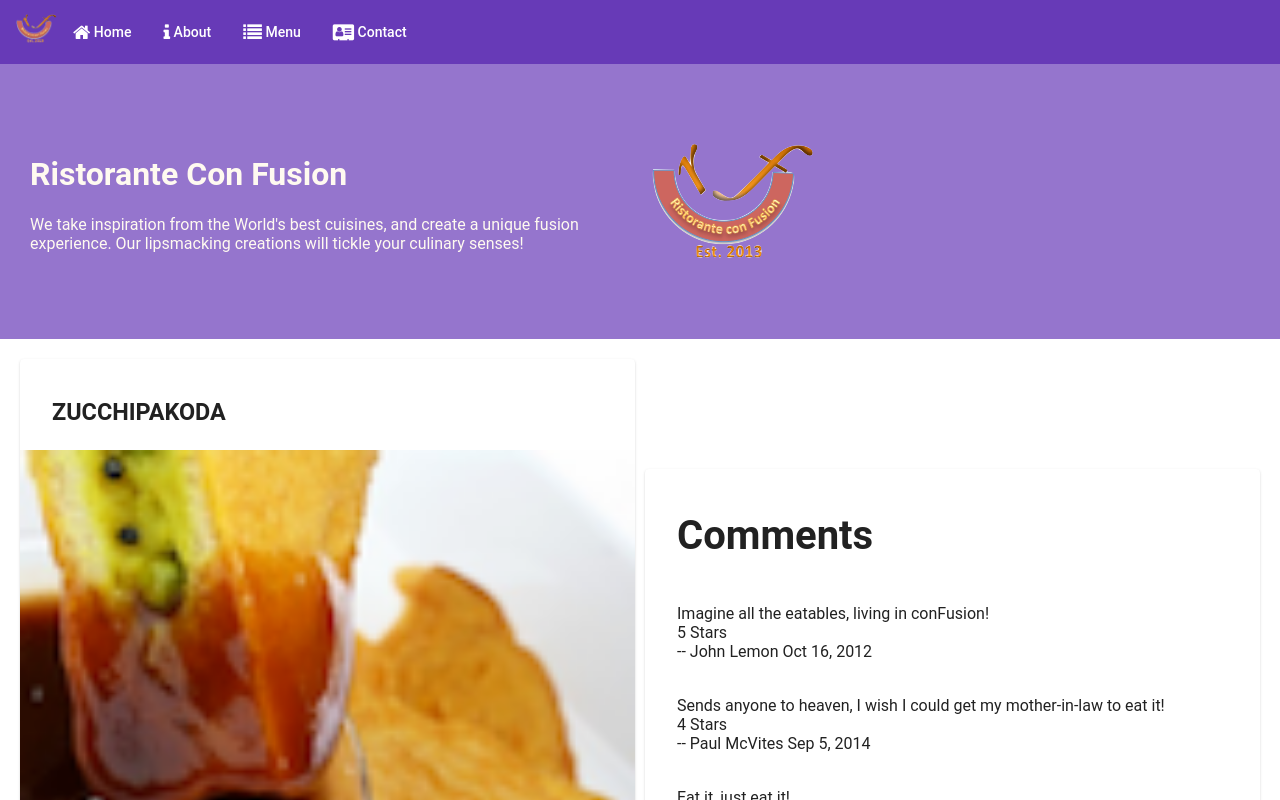
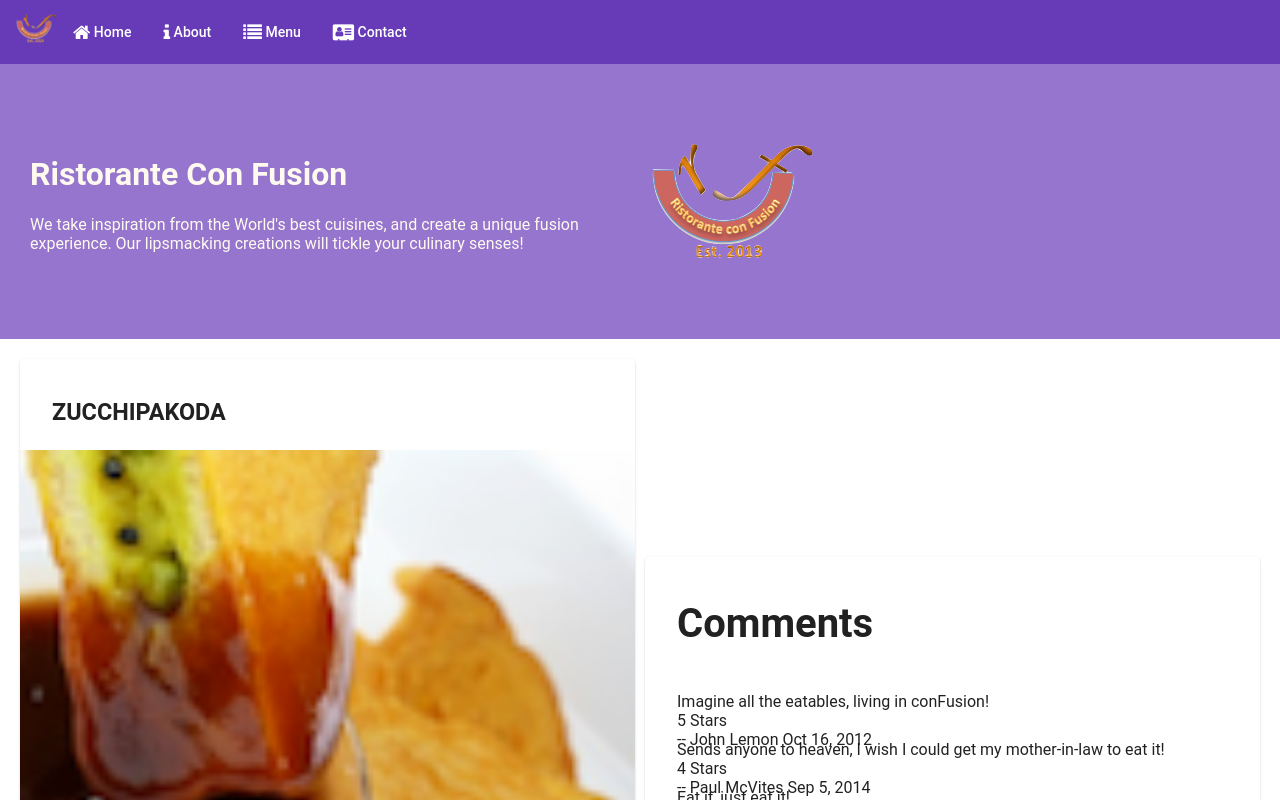
Before and after one commit to ChitralP/Angular-Modified, an Angular app: page /dishdetail/1 in a window 1280 px wide. Shown: the top 800 px of the page. Built offline with nearby package versions, Linux system fonts and the light colour scheme.

Commit message:
Used structural directive in dish-detail template

```diff
--- a/src/app/dish-detail/dish-detail.component.html
+++ b/src/app/dish-detail/dish-detail.component.html
@@ -38,14 +38,14 @@
         <mat-list>
 
             <p>
-              <mat-list-item>
-                {{dish.comments[0].comment}} <br/>
-                {{dish.comments[0].rating}} Stars <br/>
-                -- {{dish.comments[0].author}} {{dish.comments[0].date | date}} <br/>
+              <mat-list-item *ngFor = "let c of dish.comments">
+                {{c.comment}} <br/>
+                {{c.rating}} Stars <br/>
+                -- {{c.author}} {{c.date | date}} <br/>
               </mat-list-item>
             </p> <br/>
 
-            <p>
+            <!-- <p>
               <mat-list-item>
                 {{dish.comments[1].comment}} <br/>
                 {{dish.comments[1].rating}} Stars <br/>
@@ -69,7 +69,7 @@
             <mat-list-item>  {{dish.comments[4].comment}} <br/>
               {{dish.comments[4].rating}} Stars <br/>
               -- {{dish.comments[4].author}} {{dish.comments[4].date | date}} </mat-list-item>
-            </p> <br/>
+            </p> <br/> -->
 
         </mat-list>
 
```
